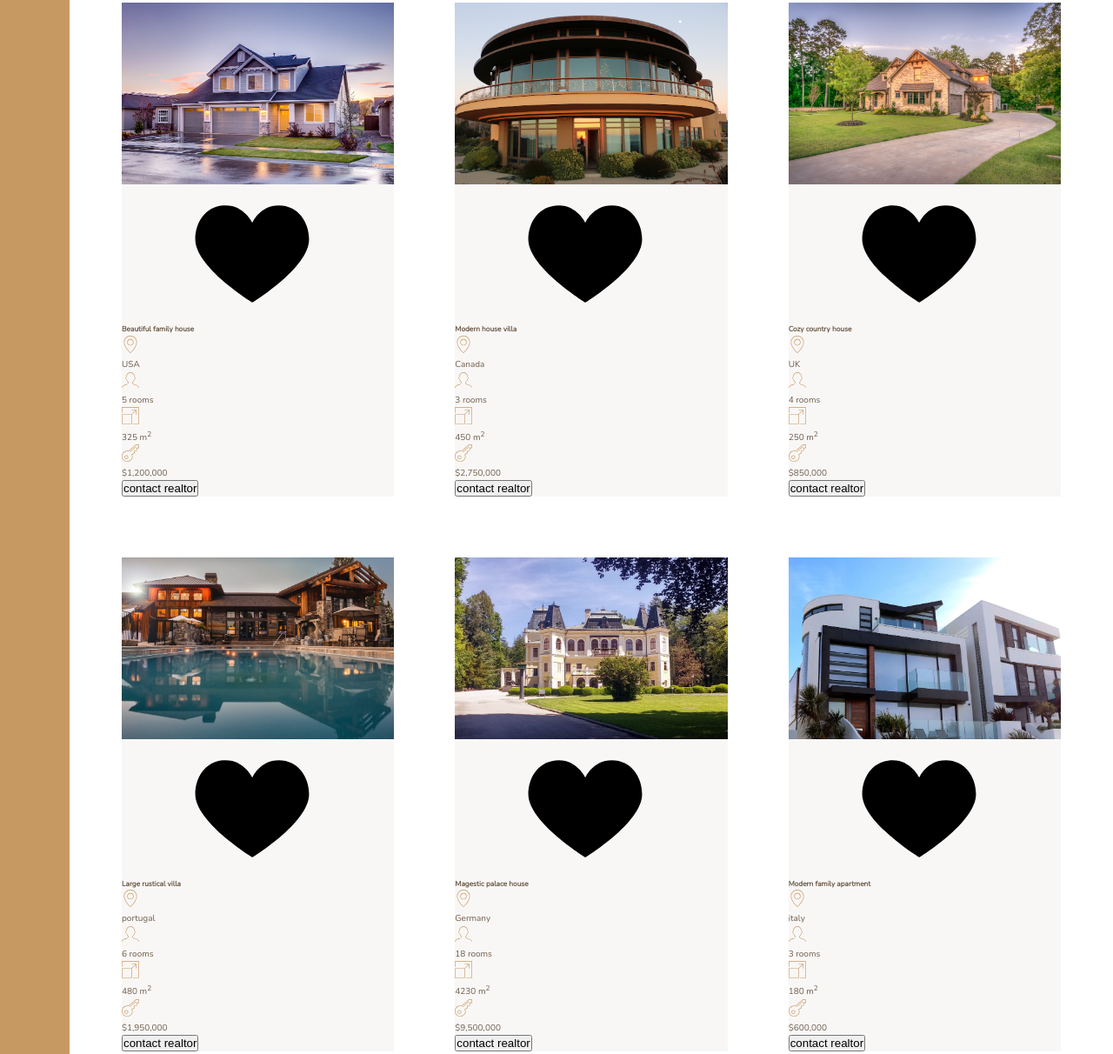
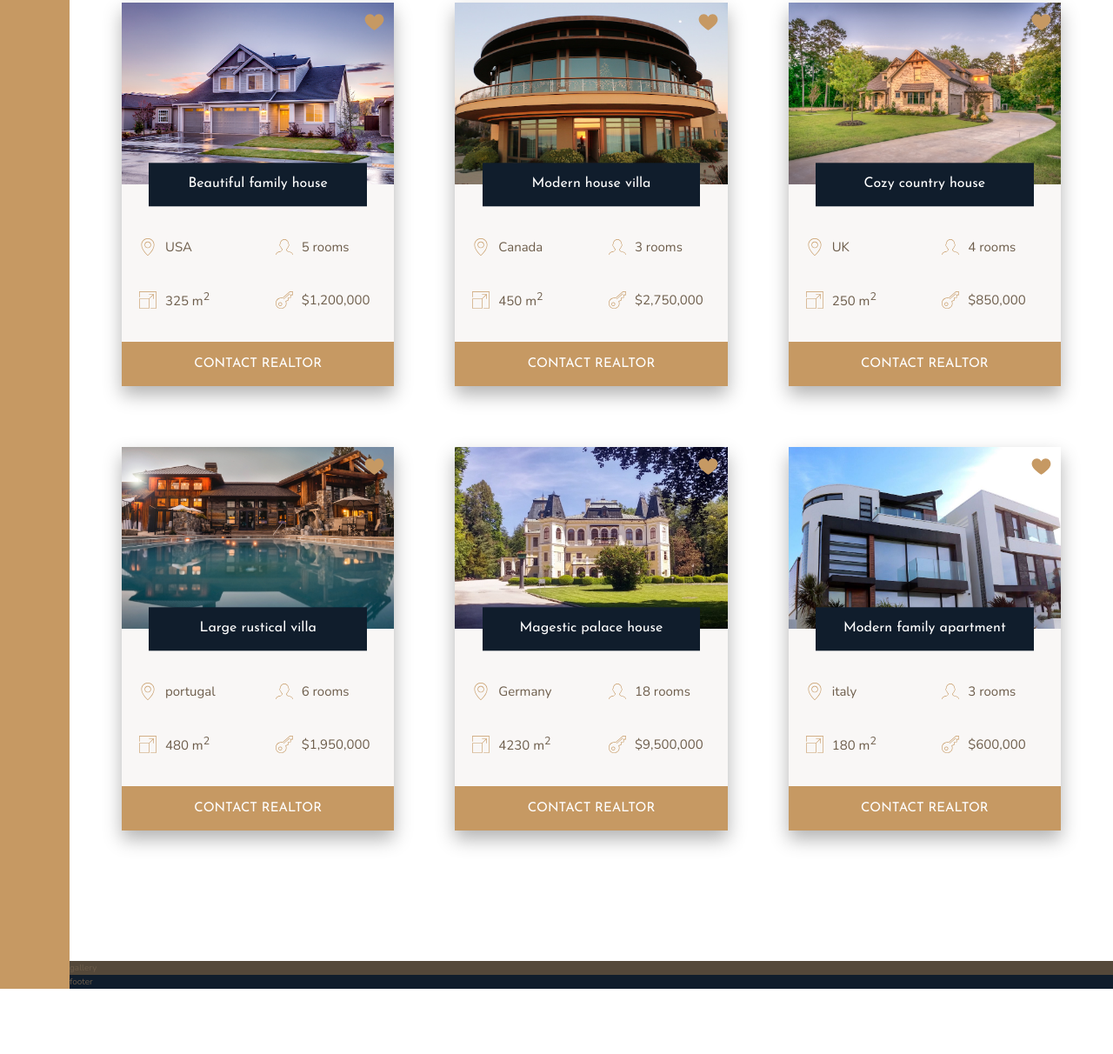
Before and after one commit to KelvinMitaki/CSS-GRID, a website: page index.html in a window 1280 px wide. Shown: the part 2429-3641 px from the top of the page at 87% size. After the commit the page ends 3566 px from the top, so only its background shows below. Drawn offline with nearby package versions, Linux system fonts and the light colour scheme.

Commit message:
wired up styling cards

```diff
--- a/index.html
+++ b/index.html
@@ -138,7 +138,7 @@
           </svg>
           <p>$1,200,000</p>
         </div>
-        <button class="cta">contact realtor</button>
+        <button class="btn">contact realtor</button>
       </div>
       <div class="home">
         <img src="/img/house-2.jpeg" alt="house-2" class="home__img" />
@@ -170,7 +170,7 @@
           </svg>
           <p>$2,750,000</p>
         </div>
-        <button class="cta">contact realtor</button>
+        <button class="btn">contact realtor</button>
       </div>
       <div class="home">
         <img src="/img/house-3.jpeg" alt="house-3" class="home__img" />
@@ -202,7 +202,7 @@
           </svg>
           <p>$850,000</p>
         </div>
-        <button class="cta">contact realtor</button>
+        <button class="btn">contact realtor</button>
       </div>
       <div class="home">
         <img src="/img/house-4.jpeg" alt="house-4" class="home__img" />
@@ -234,7 +234,7 @@
           </svg>
           <p>$1,950,000</p>
         </div>
-        <button class="cta">contact realtor</button>
+        <button class="btn">contact realtor</button>
       </div>
       <div class="home">
         <img src="/img/house-5.jpeg" alt="house-5" class="home__img" />
@@ -266,7 +266,7 @@
           </svg>
           <p>$9,500,000</p>
         </div>
-        <button class="cta">contact realtor</button>
+        <button class="btn">contact realtor</button>
       </div>
       <div class="home">
         <img src="/img/house-6.jpeg" alt="house-6" class="home__img" />
@@ -298,7 +298,7 @@
           </svg>
           <p>$600,000</p>
         </div>
-        <button class="cta">contact realtor</button>
+        <button class="btn">contact realtor</button>
       </div>
     </section>
     <section class="gallery">gallery</section>
--- a/sass/_homes.scss
+++ b/sass/_homes.scss
@@ -7,23 +7,63 @@
 }
 .home {
   background-color: $color-grey-light-1;
+  display: grid;
+  grid-template-columns: repeat(2, 1fr);
+  row-gap: 3.5rem;
+  box-shadow: 0 1rem 2rem rgba($color: #000000, $alpha: 0.3);
   &__img {
     width: 100%;
+    grid-column: 1 / -1;
+    grid-row: 1 / 2;
+    z-index: 5;
+  }
+  button {
+    grid-column: 1 / -1;
   }
   &__like {
+    grid-column: 2 / 3;
+    grid-row: 1 / 2;
+    fill: $color-primary;
+    height: 2.5rem;
+    width: 2.5rem;
+    z-index: 10;
+    justify-self: end;
+    margin: 1rem;
   }
   &__name {
+    grid-column: 1 / -1;
+    grid-row: 1 / 2;
+    width: 80%;
+    justify-self: center;
+    font-family: $font-display;
+    font-size: 1.6rem;
+    text-align: center;
+    padding: 1.25rem;
+    background-color: $color-secondary;
+    color: #fff;
+    font-weight: 400;
+    z-index: 12;
+    align-self: flex-end;
+    transform: translateY(50%);
+  }
+
+  &__location,
+  &__rooms {
+    margin-top: 2.5rem;
   }
   &__location,
   &__rooms,
   &__area,
   &__price {
+    font-size: 1.5rem;
+    margin-left: 2rem;
+    display: flex;
+    align-items: center;
     svg {
       fill: $color-primary;
       height: 2rem;
       width: 2rem;
-    }
-    p {
+      margin-right: 1rem;
     }
   }
 }
```
Also changed, not shown: css/style.css.
